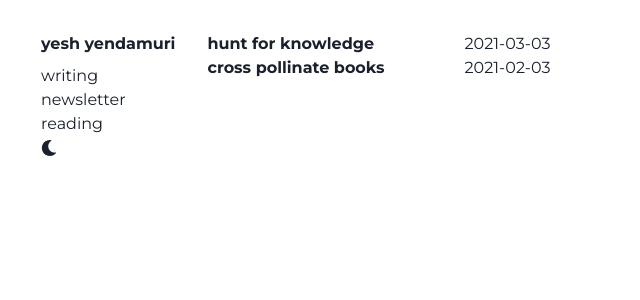
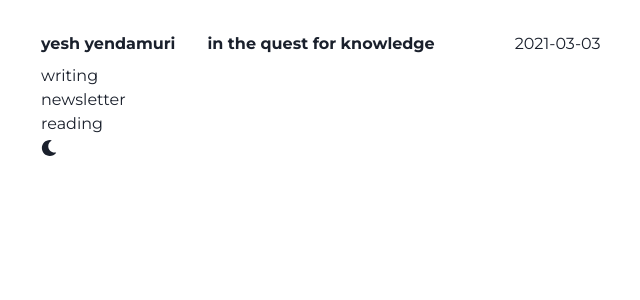
Before and after one commit to mklepac90/pf, a Next.js app: page / in a window 1280 px wide. Shown: the top 300 px of the page, without its empty margins (279-919 px from the left). Built offline with nearby package versions, Linux system fonts and the light colour scheme.

Commit message:
Add notes for quest

```diff
--- a/posts/cross-pollinate-books.mdx
+++ /dev/null
@@ -1,6 +0,0 @@
----
-title: cross pollinate books
-description: for knowledge
-slug: 'cross-pollinate-books'
-pubDate: '2021-02-03'
----
--- a/posts/hunt-for-knowledge.mdx
+++ b/posts/quest-for-knowledge.mdx
@@ -1,7 +1,7 @@
 ---
-title: hunt for knowledge
-description: in a hunt for knowledge
-slug: 'hunt-for-knowledge'
+title: in the quest for knowledge
+description: on reading and remembering what i read
+slug: 'quest-for-knowledge'
 pubDate: '2021-03-03'
 ---
 
```
